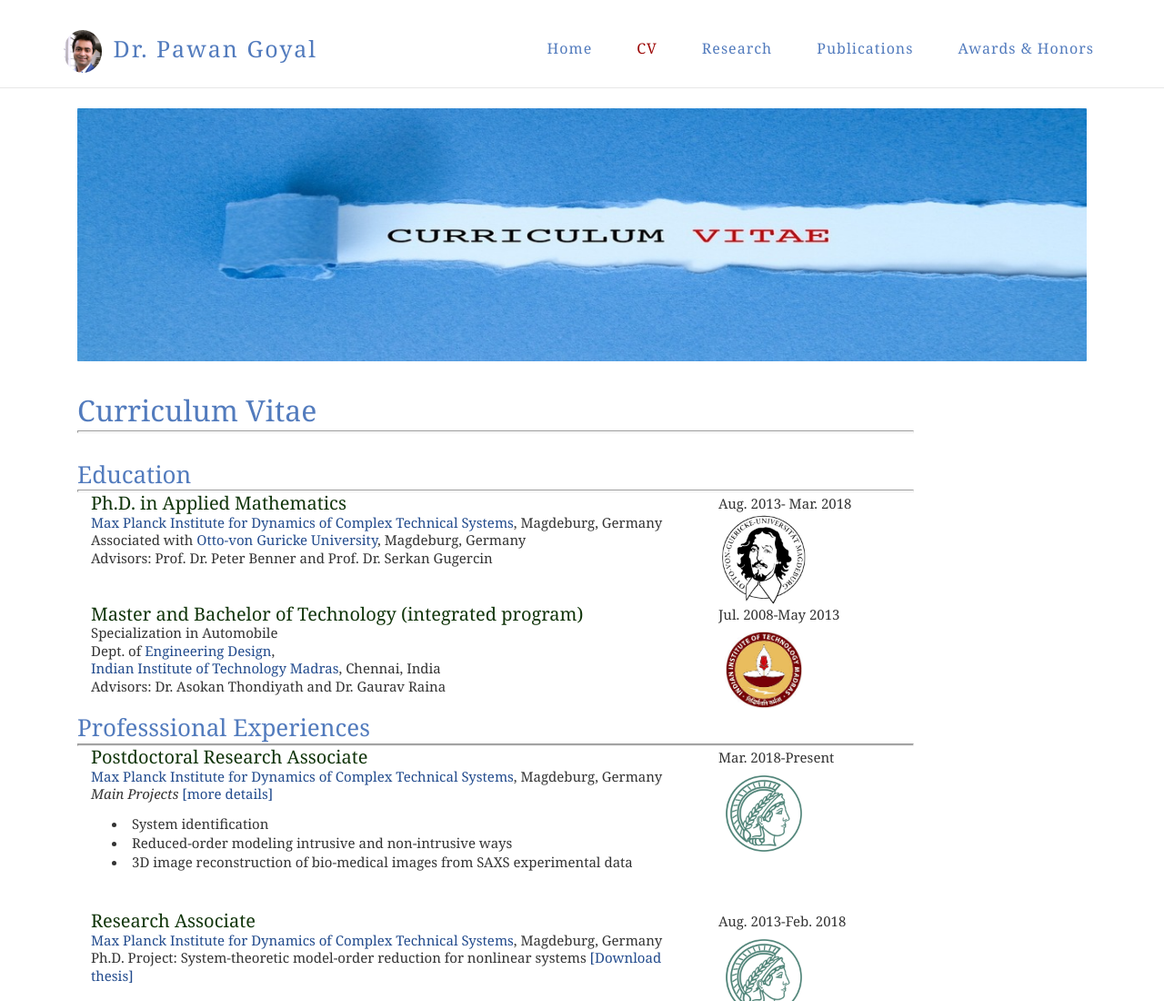
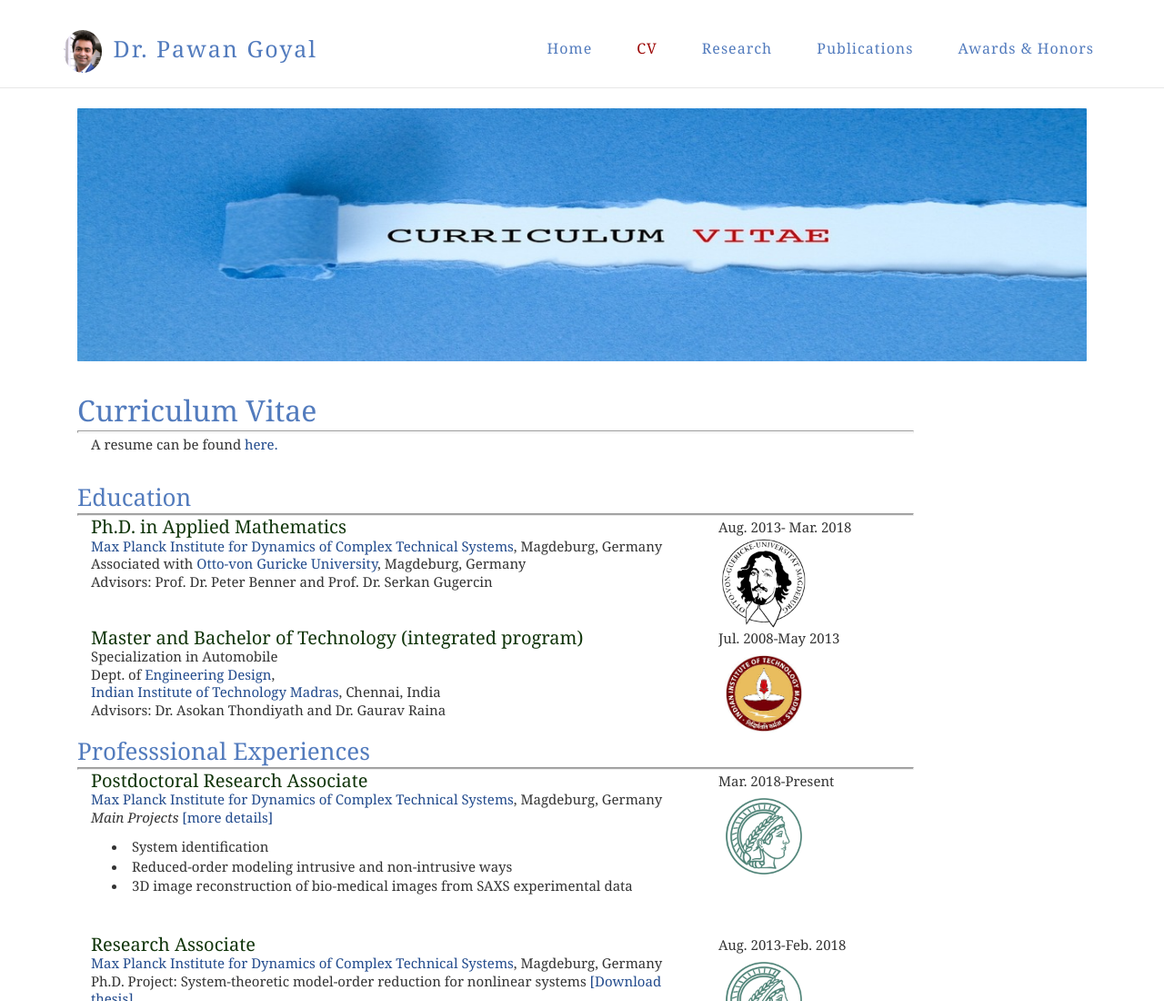
Before and after one commit to goyalpike/goyalpike.github.io, a plain HTML site: page Goyal_CV.html in a window 1280 px wide. Shown: the top 1100 px of the page at 91% size. Drawn offline with Linux system fonts and the light colour scheme.

Commit message:
put the CV

```diff
--- a/Goyal_CV.html
+++ b/Goyal_CV.html
@@ -83,6 +83,11 @@ http://www.tooplate.com/view/2085-neuron
                   <div>
                        <div class="col-md-10 col-sm-10">
                             <h2>Curriculum Vitae</h2><hr>
+                            <div class="col-md-12">
+                                    A resume can be found <a href="CV/Goyal_CV_short.pdf" target="_blank">here.</a> <br/><br/>
+                                        <!--A full CV can be found <a href="CV/Goyal_CV_short.pdf" target="_blank">here.</a> <br/>-->
+                                        </p>
+                            </div>
                             <h3>Education</h3><hr>
                             <div class="col-md-9">
                                     <p> <hn4>Ph.D. in Applied Mathematics</hn4><br/>
```
Also changed, not shown: 2 other files.
